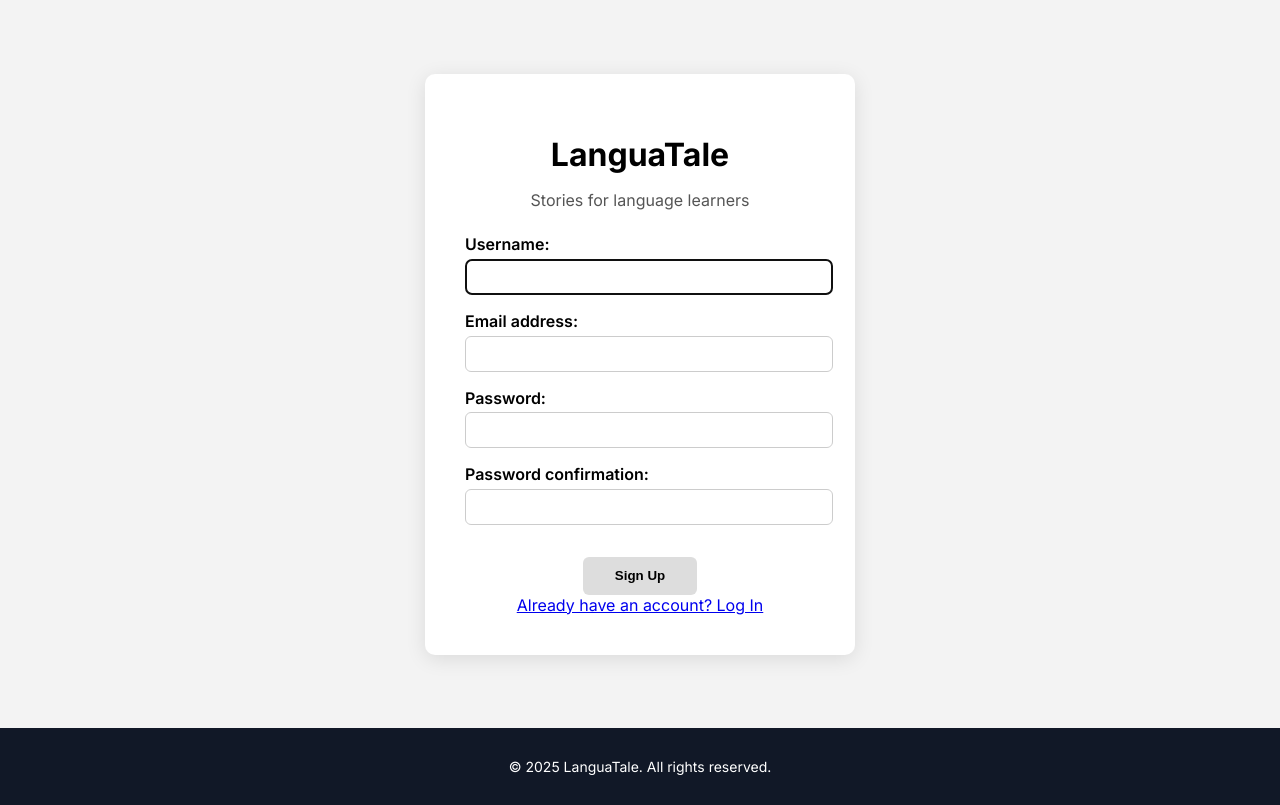
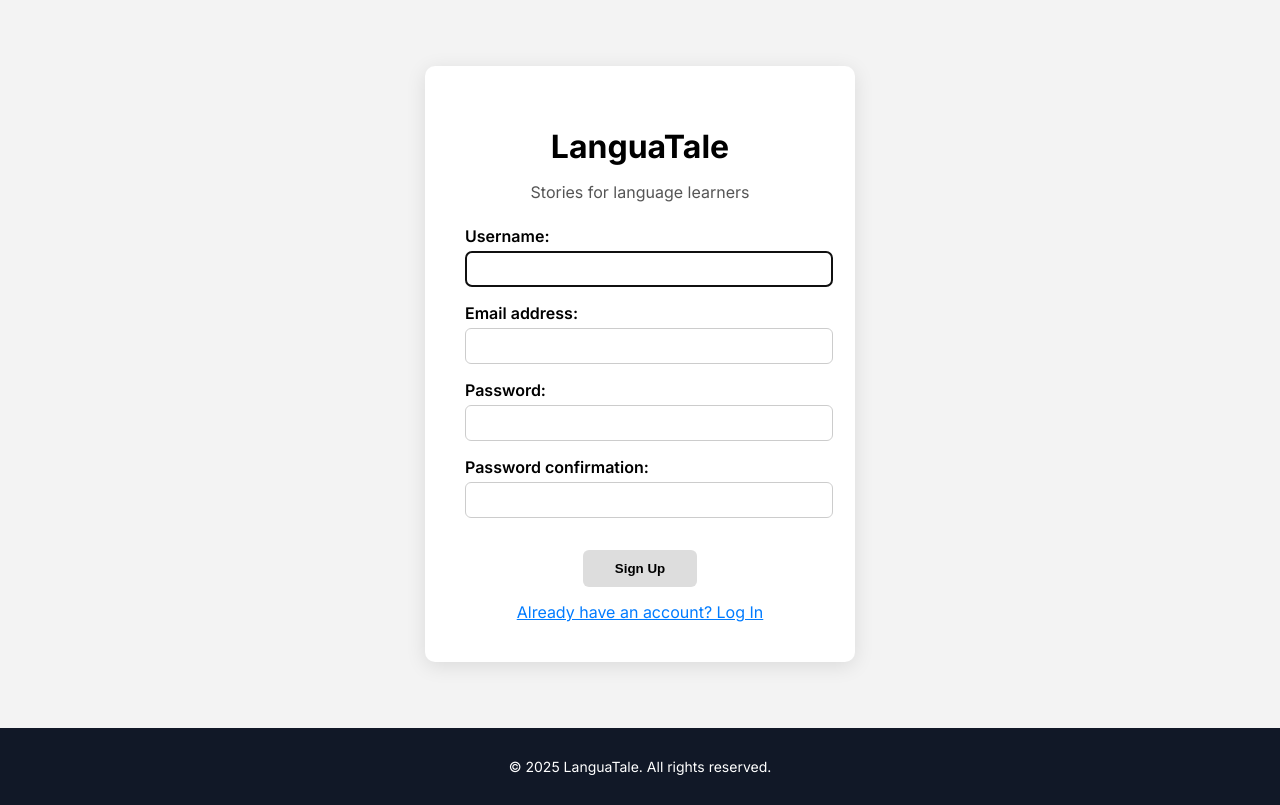
Before and after one commit to emerennovena/LanguaTale, a Django app: page /signup/ in a window 1280 px wide. Run offline with Django 4.2, Linux system fonts and the light colour scheme.

```diff
--- a/languatale/languatale/static/signup.css
+++ b/languatale/languatale/static/signup.css
@@ -62,6 +62,23 @@ input {
   cursor: pointer;
 }
 
+.login-link-form {
+    margin-top: 15px;
+    text-align: center;
+}
+
+.login-link-button {
+    background: none;
+    border: none;
+    color: #007bff;
+    cursor: pointer;
+    text-decoration: underline;
+    padding: 0;
+    font-size: inherit;
+    font-family: inherit;
+
+}
+
 .footer {
     background-color: #111827;
     color: #ffffff;
--- a/languatale/languatale/templates/signup.html
+++ b/languatale/languatale/templates/signup.html
@@ -21,7 +21,10 @@
         <div class="form-group">{{ form.password2.label_tag }}{{ form.password2 }}</div>
         <button type="submit" class="btn-primary">Sign Up</button>
       </form>
-      <a href="{% url 'login' %}">Already have an account? Log In</a>
+      <form action="{% url 'login' %}" method="post" class="login-link-form">
+      {% csrf_token %}
+      <button type="submit" class="login-link-button">Already have an account? Log In</button>
+      </form>
     </div>
   </main>
   <footer class="footer">
```
Also changed, not shown: languatale/languatale/templates/home.html (+4 -3 lines).
